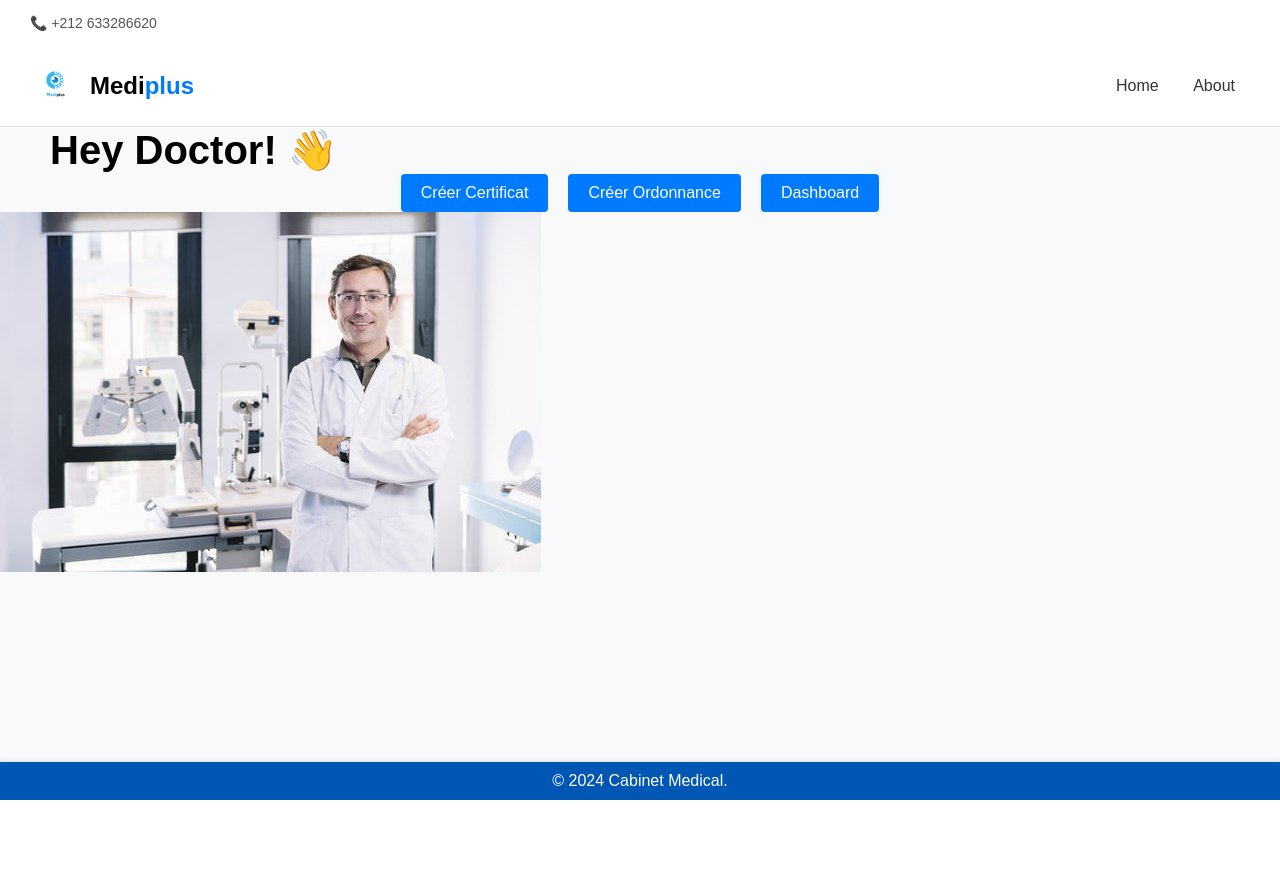
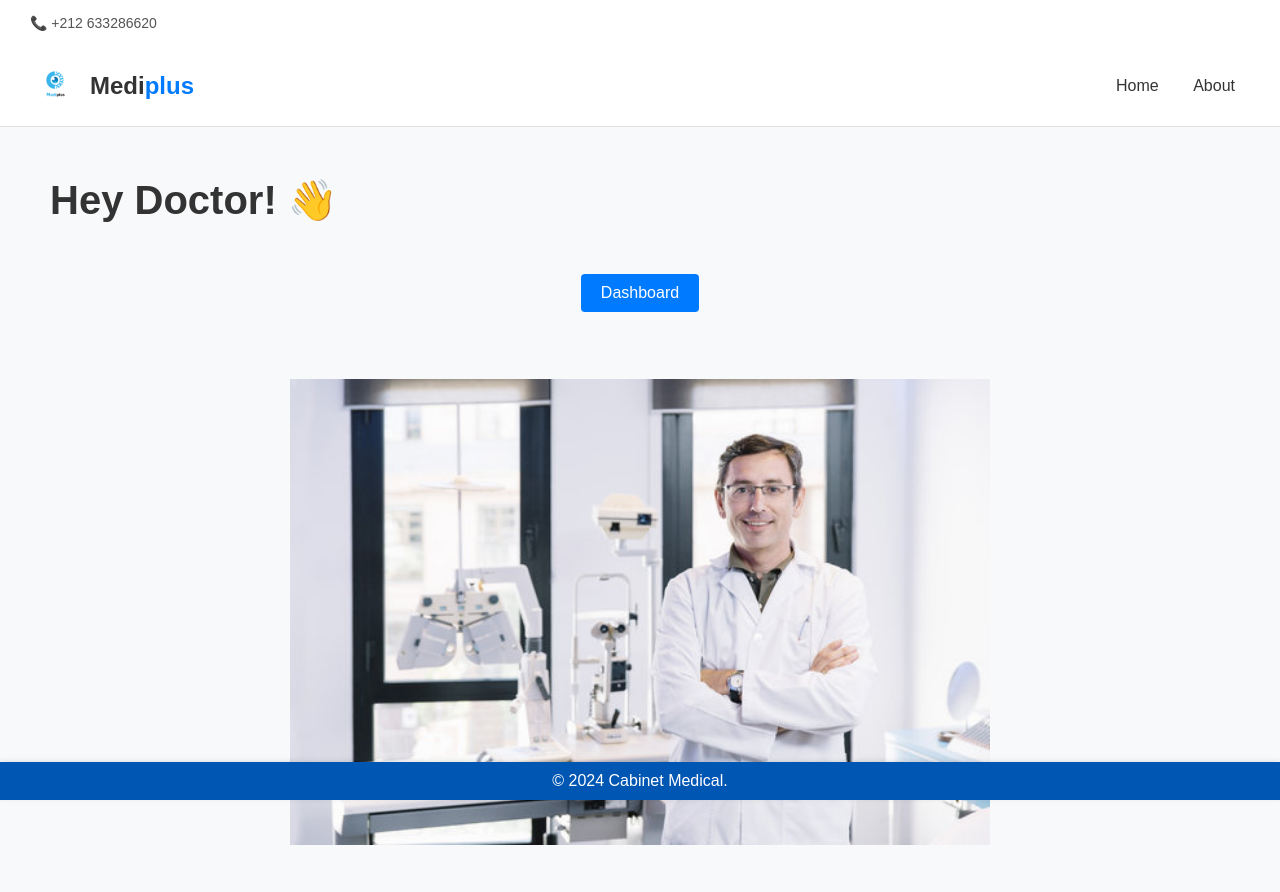
Before and after one commit to sabiir-ux/miniprojet, a PHP site: page /medecin.html in a window 1280 px wide. Before the commit the page ends 800 px from the top, so only its background shows below. Run offline with PHP 8.4, Linux system fonts and the light colour scheme.

Commit message:
Fix bugs

```diff
--- a/New Text Document.html
+++ b/New Text Document.html
@@ -89,7 +89,7 @@
         </div>
         <ul>
             <li>
-                <a href="#">
+                <a href="dashdoctor.html">
                     <i class='bx bx-clinic'></i>
                     <span class="nav-item">Dashboard</span>
                 </a>
--- a/css/medecin.css
+++ b/css/medecin.css
@@ -1,14 +1,18 @@
+/* Global Reset */
 * {
     margin: 0;
     padding: 0;
     box-sizing: border-box;
 }
 
+/* Body Styles */
 body {
     font-family: 'Arial', sans-serif;
     background-color: #f8f9fa;
+    color: #333;
 }
 
+/* Header Section */
 .header {
     border-bottom: 1px solid #e0e0e0;
 }
@@ -25,17 +29,6 @@ body {
 
 .contact-info span {
     margin-right: 20px;
-}
-
-.top-nav a {
-    color: #007bff;
-    text-decoration: none;
-    margin-left: 15px;
-    transition: color 0.3s;
-}
-
-.top-nav a:hover {
-    color: #0056b3;
 }
 
 .main-nav {
@@ -95,42 +88,59 @@ body {
     transform-origin: bottom left;
 }
 
+/* Salutation Styles */
 .salutation {
     text-align: left;
-    margin-left: 50px;
+    margin: 50px;
     font-size: 40px;
 }
 
-
+/* Button Container */
 .button-container {
     display: flex;
     justify-content: center;
     gap: 20px;
+    margin: 20px 0;
 }
 
 .btn {
     padding: 10px 20px;
     color: #fff;
-    background-color: #007bff; /* Couleur bleue de fond */
+    background-color: #007bff;
     border: none;
     border-radius: 4px;
     font-size: 16px;
     cursor: pointer;
-    transition: background-color 0.3s ease; /* Transition pour l'effet au survol */
+    transition: background-color 0.3s ease;
+}
+
+.btn:hover {
+    background-color: #0056b3;
 }
 
 .certificat {
-    background-color: #007bff; /* Couleur verte pour "Créer Certificat" */
+    background-color: #28a745; /* Couleur verte pour certificat */
 }
 
 .ordonnance {
-    background-color: #007bff; /* Couleur bleue pour "Créer Ordonnance" */
+    background-color: #007bff; /* Couleur bleue pour ordonnance */
 }
 
-.btn:hover {
-    background-color: #0056b3; /* Couleur plus foncée lors du survol */
+.image-container {
+    display: flex;
+    justify-content: center; /* Aligne horizontalement au centre */
+    align-items: center;     /* Aligne verticalement au centre */
+    height: 70vh;           /* Le conteneur occupe toute la hauteur de la fenêtre */
+    padding: 0;              /* Supprime les espaces éventuels */
 }
 
+.doctorimage {
+    width: 700px; /* Taille personnalisée */
+    height: auto; /* Maintient les proportions */
+}
+
+
+/* Footer Styles */
 footer {
     position: fixed;
     bottom: 0;
--- a/form.html
+++ b/form.html
@@ -3,7 +3,7 @@
  <head>
     <meta charset="UTF-8">
     <title>Ajout de Certificat Médical</title>
-    <link rel="stylesheet" href="./form.css">
+    <link rel="stylesheet" href="css/form.css">
  </head>
  <body>
 
--- a/medecin.html
+++ b/medecin.html
@@ -33,12 +33,6 @@
         <h2 class="salutation">Hey Doctor! 👋</h2>
 
         <div class="button-container">
-            <a href="form.html">
-                <button class="btn certificat">Créer Certificat</button>
-            </a>
-            <a href="ordonnance.html">
-                <button class="btn ordonnance">Créer Ordonnance</button>
-            </a>
             <a href="New Text Document.html">
                 <button class="btn dashboard">Dashboard</button>
             </a>
@@ -47,6 +41,7 @@
         <div class="image-container">
             <img class="doctorimage" src="doctor.jpg" alt="Doctor">
         </div>
+
     </main>
 
     <footer>
```
